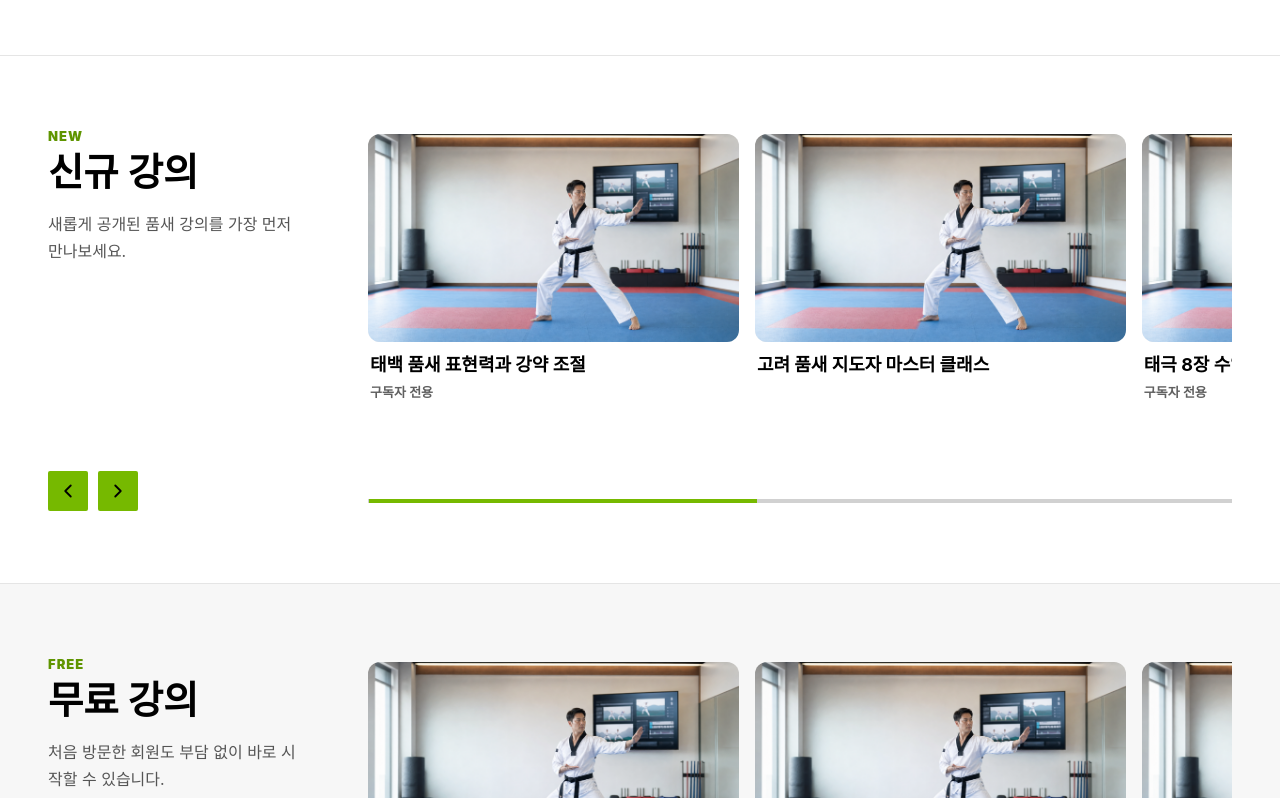
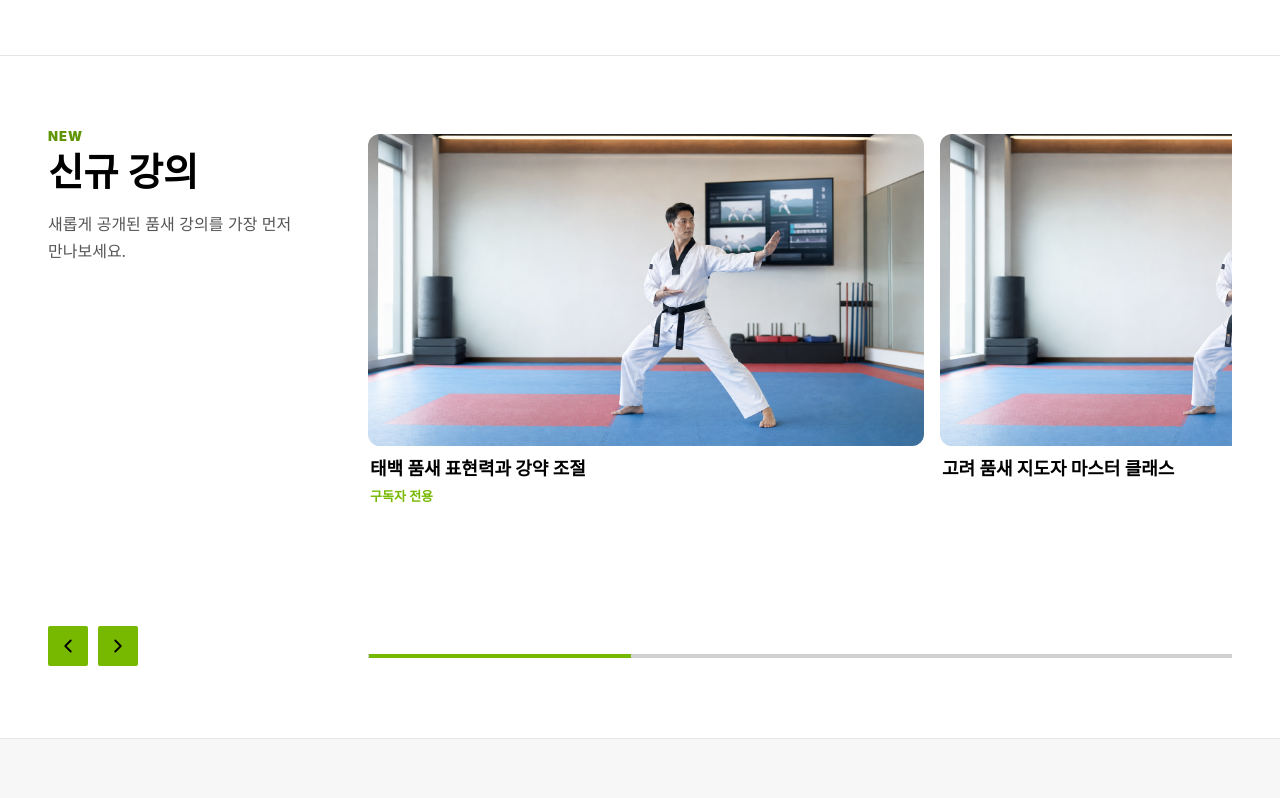
Before and after one commit to boteps4120-alt/botepswep, a Next.js app: page / in a window 1280 px wide. Shown: the part 1562-2360 px from the top of the page. Built offline with nearby package versions, Linux system fonts and the light colour scheme; no server answers; the database is empty.

Commit message:
Scale course cards for desktop viewing

```diff
--- a/app/globals.css
+++ b/app/globals.css
@@ -924,7 +924,7 @@ h3 {
 .course-grid {
   display: grid;
   gap: 16px;
-  grid-template-columns: repeat(auto-fill, minmax(320px, 371px));
+  grid-template-columns: repeat(auto-fill, minmax(420px, 556px));
 }
 
 .course-grid .course-card-landscape {
@@ -932,7 +932,7 @@ h3 {
 }
 
 .course-grid:has(> .course-card-portrait):not(:has(> .course-card-landscape)) {
-  grid-template-columns: repeat(auto-fill, 216px);
+  grid-template-columns: repeat(auto-fill, 321px);
 }
 
 .home-course-sections {
@@ -1147,8 +1147,8 @@ h3 {
 }
 
 .course-card-landscape {
-  min-height: 309px;
-  width: min(370.89px, calc(100vw - 40px));
+  min-height: 464px;
+  width: min(556px, calc(100vw - 40px));
 }
 
 .course-card-landscape .course-image-link {
@@ -1161,8 +1161,8 @@ h3 {
 }
 
 .course-card-portrait {
-  min-height: 399.67px;
-  width: min(214px, calc(100vw - 40px));
+  min-height: 600px;
+  width: min(321px, calc(100vw - 40px));
 }
 
 .course-card-portrait .course-image-link {
@@ -1204,7 +1204,7 @@ h3 {
 }
 
 .course-premium-label {
-  color: #606060;
+  color: #76b900;
   font-size: 13px;
   font-weight: 600;
   line-height: 1.4;
--- a/components/course-card.tsx
+++ b/components/course-card.tsx
@@ -20,7 +20,7 @@ export function CourseCard({
           src={course.thumbnail}
           alt={`${course.title} 썸네일`}
           fill
-          sizes={isPortrait ? "(max-width: 768px) 62vw, 214px" : "(max-width: 768px) 88vw, 371px"}
+          sizes={isPortrait ? "(max-width: 768px) 82vw, 321px" : "(max-width: 768px) 92vw, 556px"}
           className="course-image"
         />
       </Link>
```
